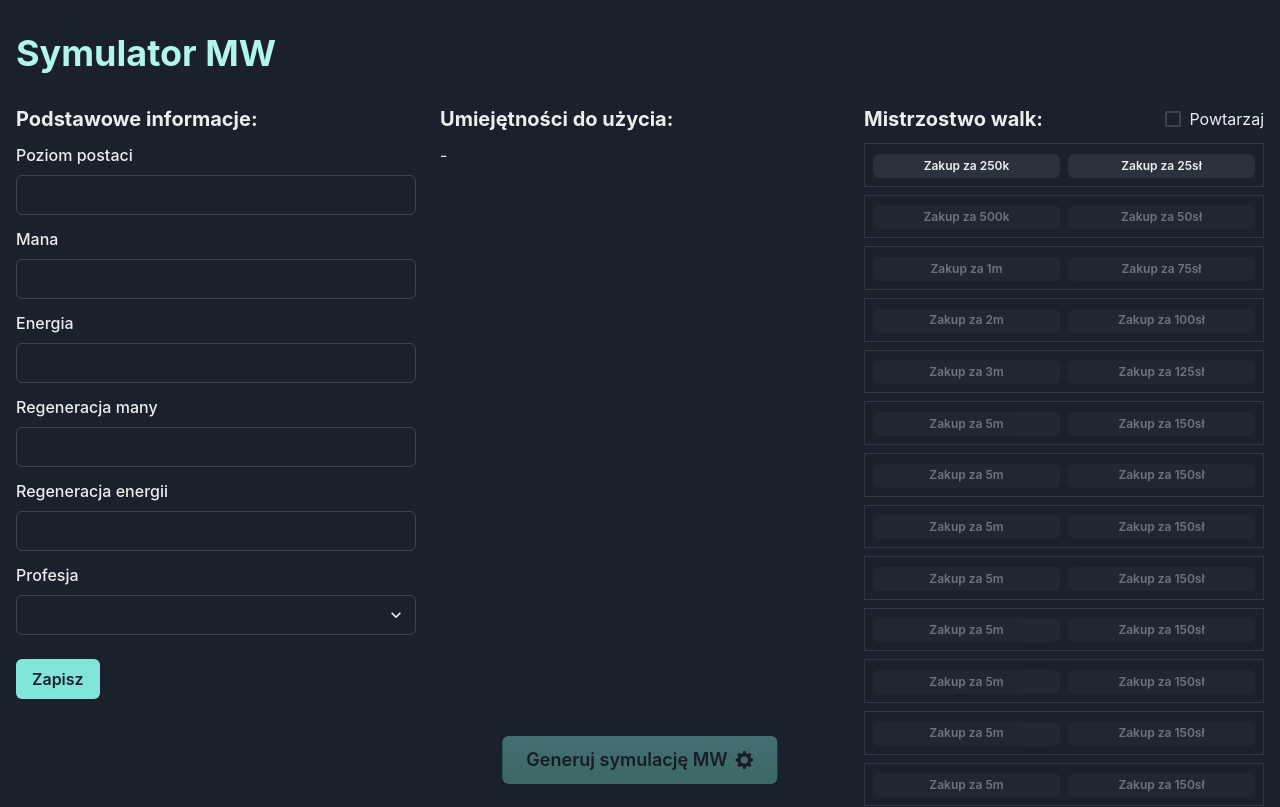
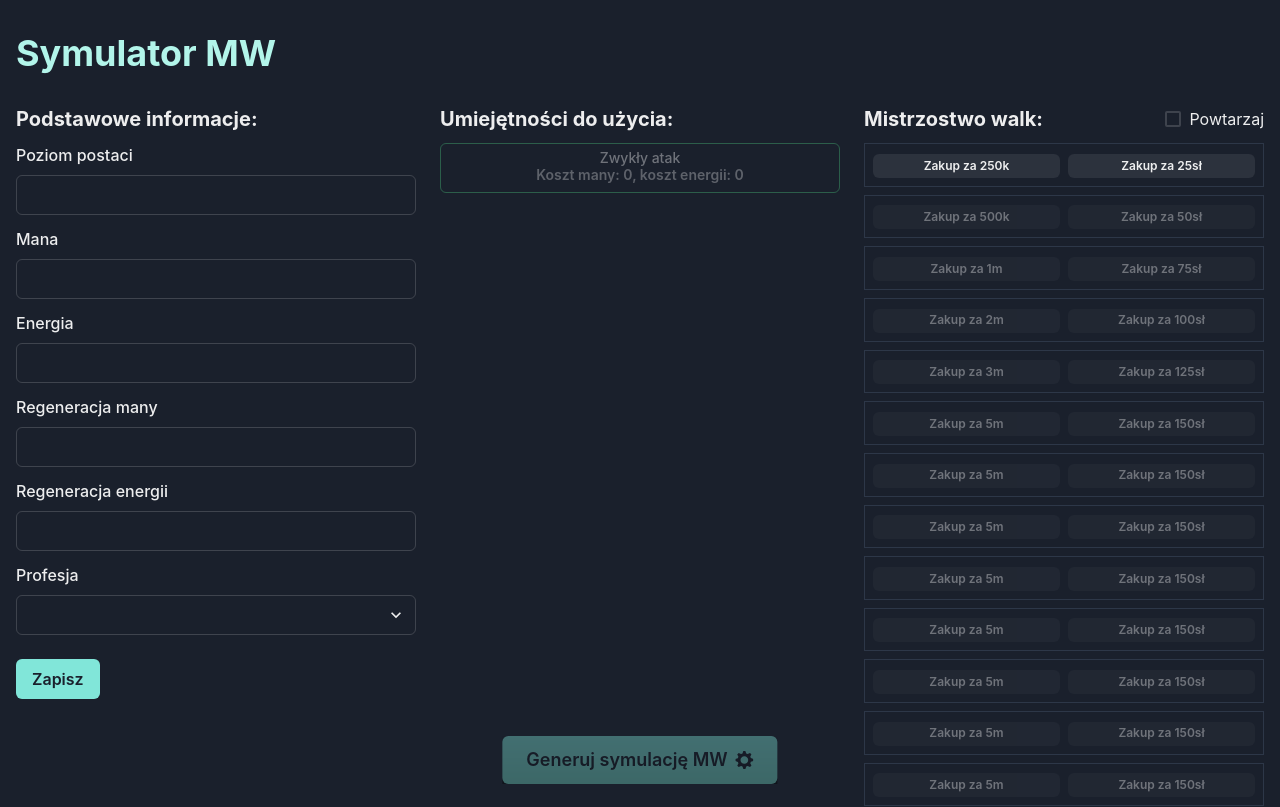
Before and after one commit to mimoid-prog/symulator-mw, a Next.js app: page / in a window 1280 px wide. Shown: the top 807 px of the page. Built offline with nearby package versions, Linux system fonts and the light colour scheme.

Commit message:
Fix issue with normal attack not showin in simulation

```diff
--- a/Store.ts
+++ b/Store.ts
@@ -27,7 +27,7 @@ export class Store {
     proffesion: "",
   };
 
-  abilitiesWithState: AbilityWithState[] | null = null;
+  abilitiesWithState: AbilityWithState[] = [defaultAbility];
 
   mw: MwSlotType[] = [];
   mwTotalGold = 0;
@@ -75,12 +75,7 @@ export class Store {
 
       if (proffesion) {
         this.abilitiesWithState = [
-          {
-            ...defaultAbility,
-            points: 0,
-            manaCost: 0,
-            energyCost: 0,
-          },
+          defaultAbility,
           ...proffesion.abilities
             .filter((ability) => parseInt(formValues.level) >= ability.minLevel)
             .map((ability) => ({
@@ -522,6 +517,8 @@ export class Store {
       }
     }
 
+    console.log(turns);
+
     this.simulation = {
       turns,
       message,
--- a/components/Abilities/index.tsx
+++ b/components/Abilities/index.tsx
@@ -7,13 +7,13 @@ import {
   StatHelpText,
   Button,
 } from "@chakra-ui/react";
-import { Heading, Text } from "@chakra-ui/layout";
+import { Heading } from "@chakra-ui/layout";
 import { observer } from "mobx-react-lite";
 import { AbilityWithState } from "../../types/AbilityWithState";
 import { MouseEvent } from "react";
 
 export type Props = {
-  abilitiesWithState: AbilityWithState[] | null;
+  abilitiesWithState: AbilityWithState[];
   changeAbilityPoints: (shouldIncrease: boolean, id: number) => void;
 };
 
@@ -32,13 +32,20 @@ const Abilities = observer(
       }
     };
 
+    const getBorderColor = (abilityId: number, points: number) => {
+      return abilityId === 0
+        ? "green.400"
+        : points === 0
+        ? "red.400"
+        : points === 10
+        ? "green.400"
+        : "yellow.600";
+    };
+
     return (
       <Box>
         <Stack spacing="12px">
           <Heading size="md">Umiejętności do użycia:</Heading>
-
-          {abilitiesWithState ? (
-            <>
           {abilitiesWithState.map((abilityWithState) => (
             <Button
               variant="outline"
@@ -48,16 +55,11 @@ const Abilities = observer(
               }}
               key={abilityWithState.id}
               onClick={(e) => handlePointsChange(e, abilityWithState.id)}
-                  onContextMenu={(e) =>
-                    handlePointsChange(e, abilityWithState.id)
-                  }
-                  borderColor={
-                    abilityWithState.points === 0
-                      ? "red.400"
-                      : abilityWithState.points === 10
-                      ? "green.400"
-                      : "yellow.600"
-                  }
+              onContextMenu={(e) => handlePointsChange(e, abilityWithState.id)}
+              borderColor={getBorderColor(
+                abilityWithState.id,
+                abilityWithState.points
+              )}
               disabled={abilityWithState.id === 0}
             >
               <Box>
@@ -74,10 +76,6 @@ const Abilities = observer(
               </Box>
             </Button>
           ))}
-            </>
-          ) : (
-            <Text>-</Text>
-          )}
         </Stack>
       </Box>
     );
--- a/data/defaultAbility.ts
+++ b/data/defaultAbility.ts
@@ -1,6 +1,6 @@
-import { Ability } from "../types/Ability";
+import { AbilityWithState } from "../types/AbilityWithState";
 
-const defaultAbility: Ability = {
+const defaultAbility: AbilityWithState = {
   id: 0,
   name: "Zwykły atak",
   mana: {
@@ -19,6 +19,9 @@ const defaultAbility: Ability = {
   },
   cooldown: 0,
   minLevel: 0,
+  points: 0,
+  manaCost: 0,
+  energyCost: 0,
 };
 
 export default defaultAbility;
--- a/pages/index.tsx
+++ b/pages/index.tsx
@@ -1,5 +1,4 @@
 import { Grid, GridItem, Box, Container, Heading } from "@chakra-ui/react";
-import { toJS } from "mobx";
 import { observer } from "mobx-react-lite";
 import type { NextPage } from "next";
 import Abilities from "../components/Abilities";
```
Lines whose indentation alone changed are shown as unchanged.
